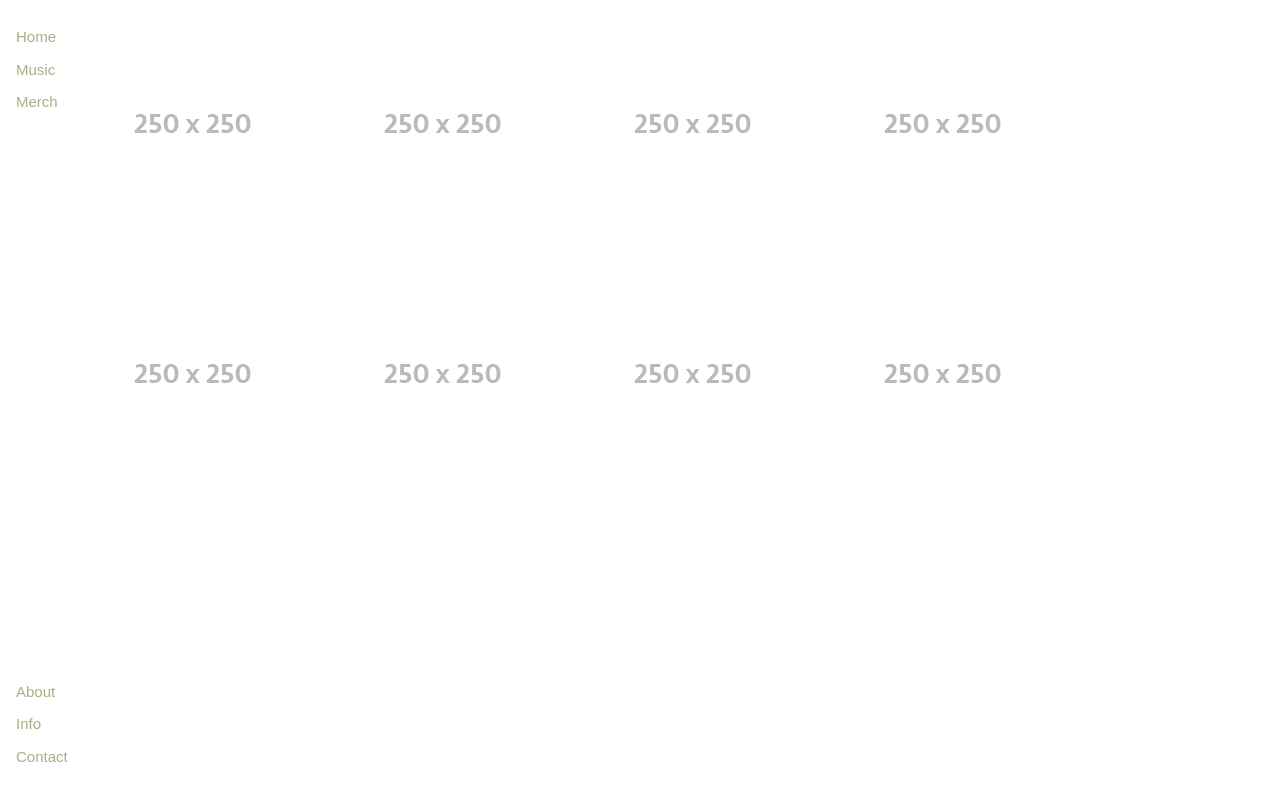
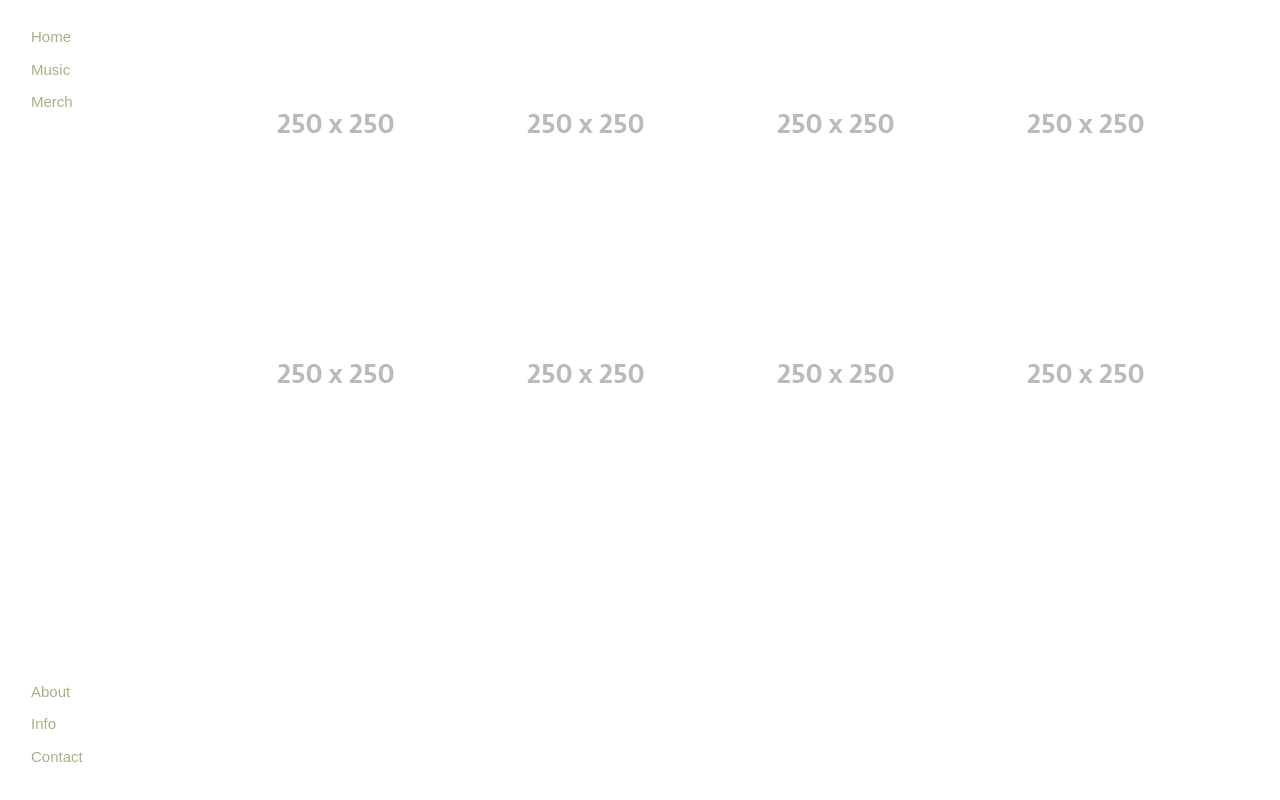
Before and after one commit to robertCarmona/ernestDay, a plain HTML site: page index.html in a window 1280 px wide. Drawn offline with nearby package versions, Linux system fonts and the light colour scheme; a web font is replaced by a local one.

Commit message:
using vue to shorten html

```diff
--- a/css/main.css
+++ b/css/main.css
@@ -2,7 +2,6 @@
 .ernestNav{
   display: inline-block;
   height: 100vh;
-  position: absolute;
 }
 .ernestNav ul{
   list-style: none;
--- a/index.html
+++ b/index.html
@@ -19,8 +19,10 @@
 	</head>
 
 	<body>
+		<div class = "container-fluid">
+			<div class = "row">
 				<!-- left side nav bar -->
-		<nav class = "ernestNav">
+				<nav class = "ernestNav col-2">
 					<ul class = "topNav p-3">
 						<li>
 							Home
@@ -46,31 +48,17 @@
 				</nav>
 
 		<!-- Merchandise  -->
-		<div class = "container">
+				<div class = "col-10" id="merch">
 					<div class = "row">
-				<div class = "col-3-lg col-4-md col-6-sm">
-					<img src = "img/merchandise.png">
+						<merchandise></merchandise>
+						<merchandise></merchandise>
+						<merchandise></merchandise>
+						<merchandise></merchandise>
+						<merchandise></merchandise>
+						<merchandise></merchandise>
+						<merchandise></merchandise>
+						<merchandise></merchandise>
 					</div>
-				<div class = "col-3-lg col-4-md col-6-sm">
-					<img src = "img/merchandise.png">
-				</div>
-				<div class = "col-3-lg col-4-md col-6-sm">
-					<img src = "img/merchandise.png">
-				</div>
-				<div class = "col-3-lg col-4-md col-6-sm">
-					<img src = "img/merchandise.png">
-				</div>
-				<div class = "col-3-lg col-4-md col-6-sm">
-					<img src = "img/merchandise.png">
-				</div>
-				<div class = "col-3-lg col-4-md col-6-sm">
-					<img src = "img/merchandise.png">
-				</div>
-				<div class = "col-3-lg col-4-md col-6-sm">
-					<img src = "img/merchandise.png">
-				</div>
-				<div class = "col-3-lg col-4-md col-6-sm">
-					<img src = "img/merchandise.png">
 				</div>
 			</div>
 		</div>
--- a/js/main.js
+++ b/js/main.js
@@ -1,3 +1,13 @@
-$(document).ready(function(){
-console.log("connected");
-})
+Vue.component('merchandise',{
+  template: `
+    <div class = "col-3-lg col-4-md col-6-sm">
+  	 <img src = "img/merchandise.png">
+  	</div>`
+});
+
+new Vue({
+  el: "#merch",
+}
+
+
+)
```
Lines whose indentation alone changed are shown as unchanged.
